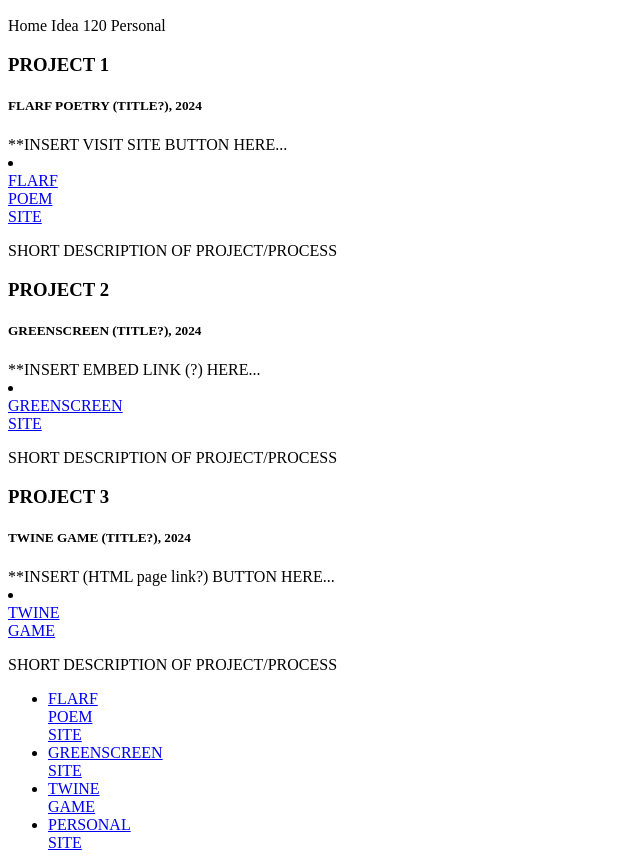
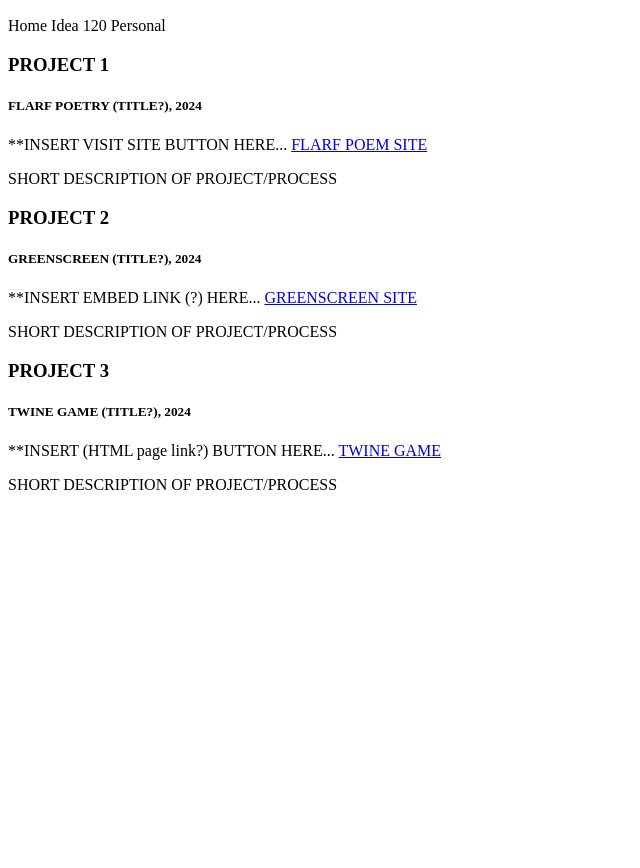
Before and after one commit to rwalla3/idea-120-project-4-rwalla3, a plain HTML site: page index.html in a window 1280 px wide. Shown: the part 50-918 px from the top of the page, without its empty margins (0-640 px from the left). After the commit the page ends 800 px from the top, so only its background shows below. Drawn offline with Linux system fonts and the light colour scheme.

Commit message:
Update index.html

```diff
--- a/index.html
+++ b/index.html
@@ -19,7 +19,7 @@ Personal
     <h3>PROJECT 1</h3>
     <h5>FLARF POETRY (TITLE?), 2024</h5>
     **INSERT VISIT SITE BUTTON HERE...
-    <li><a href="https://rwalla3.github.io/idea-120-project-1-rwalla3/">FLARF POEM SITE</a></li>
+    <a href="https://rwalla3.github.io/idea-120-project-1-rwalla3/">FLARF POEM SITE</a>
     <p>SHORT DESCRIPTION OF PROJECT/PROCESS</p>
 </div>
 
@@ -28,7 +28,7 @@ Personal
     <h3>PROJECT 2</h3>
     <h5>GREENSCREEN (TITLE?), 2024</h5>
     **INSERT EMBED LINK (?) HERE...
-    <li><a href="GREENSCREEN SITE URL">GREENSCREEN SITE</a></li>
+    <a href="GREENSCREEN SITE URL">GREENSCREEN SITE</a>
     <p>SHORT DESCRIPTION OF PROJECT/PROCESS</p>
 </div>
 
@@ -37,19 +37,12 @@ Personal
     <h3>PROJECT 3</h3>
     <h5>TWINE GAME (TITLE?), 2024</h5>
     **INSERT (HTML page link?) BUTTON HERE...
-    <li><a href="TWINE GAME SITE URL">TWINE GAME</a></li>
+    <a href="TWINE GAME SITE URL">TWINE GAME</a>
     <p>SHORT DESCRIPTION OF PROJECT/PROCESS</p>
 </div>
 
 
 <body>
 
-<ul>
-  <li><a href="FLARF POEM SITE">FLARF POEM SITE</a></li>
-  <li><a href="GREENSCREEN SITE">GREENSCREEN SITE</a></li>
-  <li><a href="TWINE GAME SITE">TWINE GAME</a></li>
-  <li><a href="PERSONAL SITE">PERSONAL SITE</a></li>
-</ul>
-
 </body>
 </html>
```
